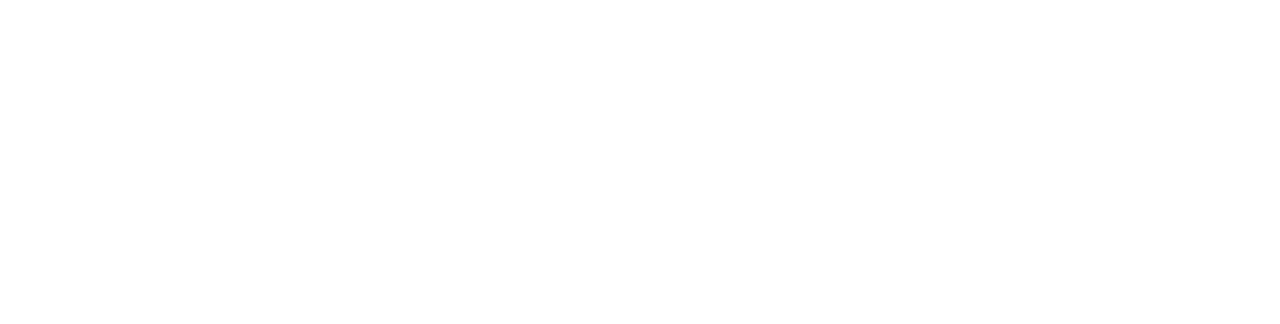
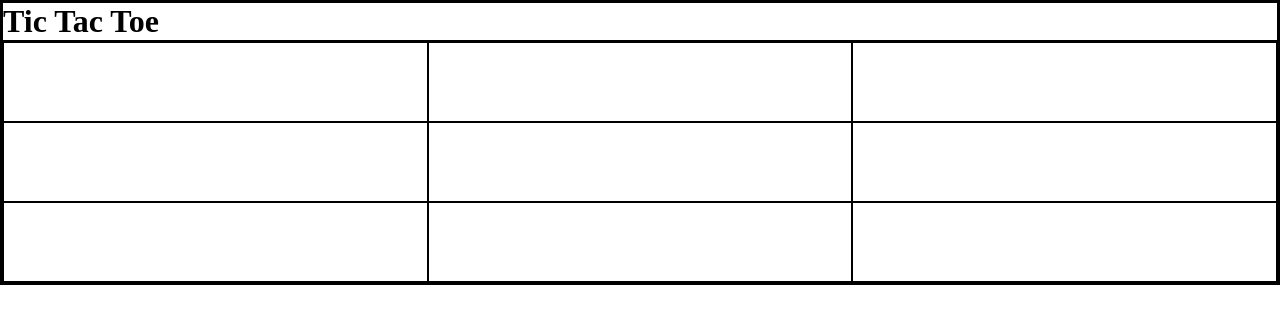
Before and after one commit to wenjebs/tic-tac-toe, a plain HTML site: page index.html in a window 1280 px wide. Drawn offline with Linux system fonts and the light colour scheme.

Commit message:
Build basic board + display + eventlisteners

```diff
--- a/index.html
+++ b/index.html
@@ -5,10 +5,11 @@
     <meta charset="UTF-8">
     <meta http-equiv="X-UA-Compatible" content="IE=edge">
     <meta name="viewport" content="width=device-width, initial-scale=1.0">
-    <title>Document</title>
+    <title>Tic Tac Toe</title>
     <link rel="stylesheet" href="style.css">
 </head>
 <body>
-
+    <h1>Tic Tac Toe</h1>
+    <div class="game-board"></div>
 </body>
 </html>
--- a/script.js
+++ b/script.js
@@ -0,0 +1,39 @@
+const gameBoard = function() {
+    // create array storing results
+    // let board = new Array(9).fill('X',0,5).fill('O',5,9);
+    let board = new Array(9).fill('');
+
+    // cache DOM
+    const gridBoard = document.querySelector('.game-board');
+
+    // Render board
+    const render = function(array) {
+        gridBoard.replaceChildren();
+        let count = 0;
+        array.forEach(element => {
+            let square = document.createElement('div');
+            square.dataset.number = count;
+            square.textContent = element;
+            gridBoard.appendChild(square);
+            count++;
+        });
+    };
+    // Add event listener
+    const eventListen = function() {
+        const grids = document.querySelectorAll('.game-board>div');
+        grids.forEach(grid => {
+            grid.addEventListener('click', replaceGridText.bind(grid));
+        });
+    };
+    // replace grid text
+    const replaceGridText = function() {
+        let index = this.dataset.number;
+        board[index] = 'X';
+        render(board);
+        eventListen();
+    };
+
+    render(board);
+    eventListen();
+    return {board};
+}();
--- a/style.css
+++ b/style.css
@@ -0,0 +1,20 @@
+* {
+    border: solid 1px black;
+    padding: 0;
+    margin: 0;
+    text-decoration: none;
+}
+.game-board {
+    display: grid;
+    grid-template: 1fr 1fr 1fr / 1fr 1fr 1fr;
+    height: 30vh;
+
+}
+
+.game-board>div {
+    display: flex;
+    width: -webkit-fill-available;
+    height: -webkit-fill-available;
+    justify-content: center;
+    align-items: center;
+}
```
